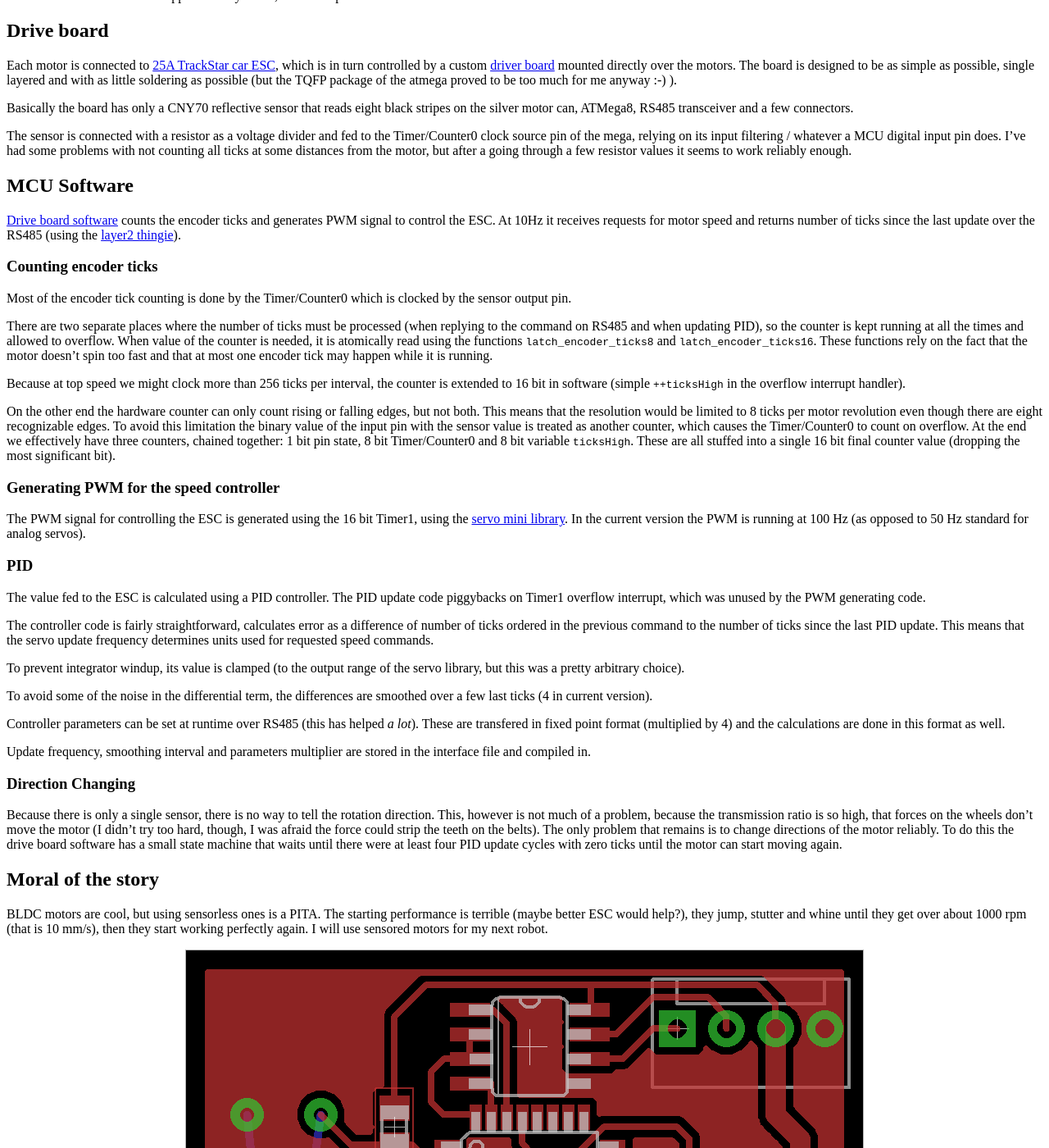
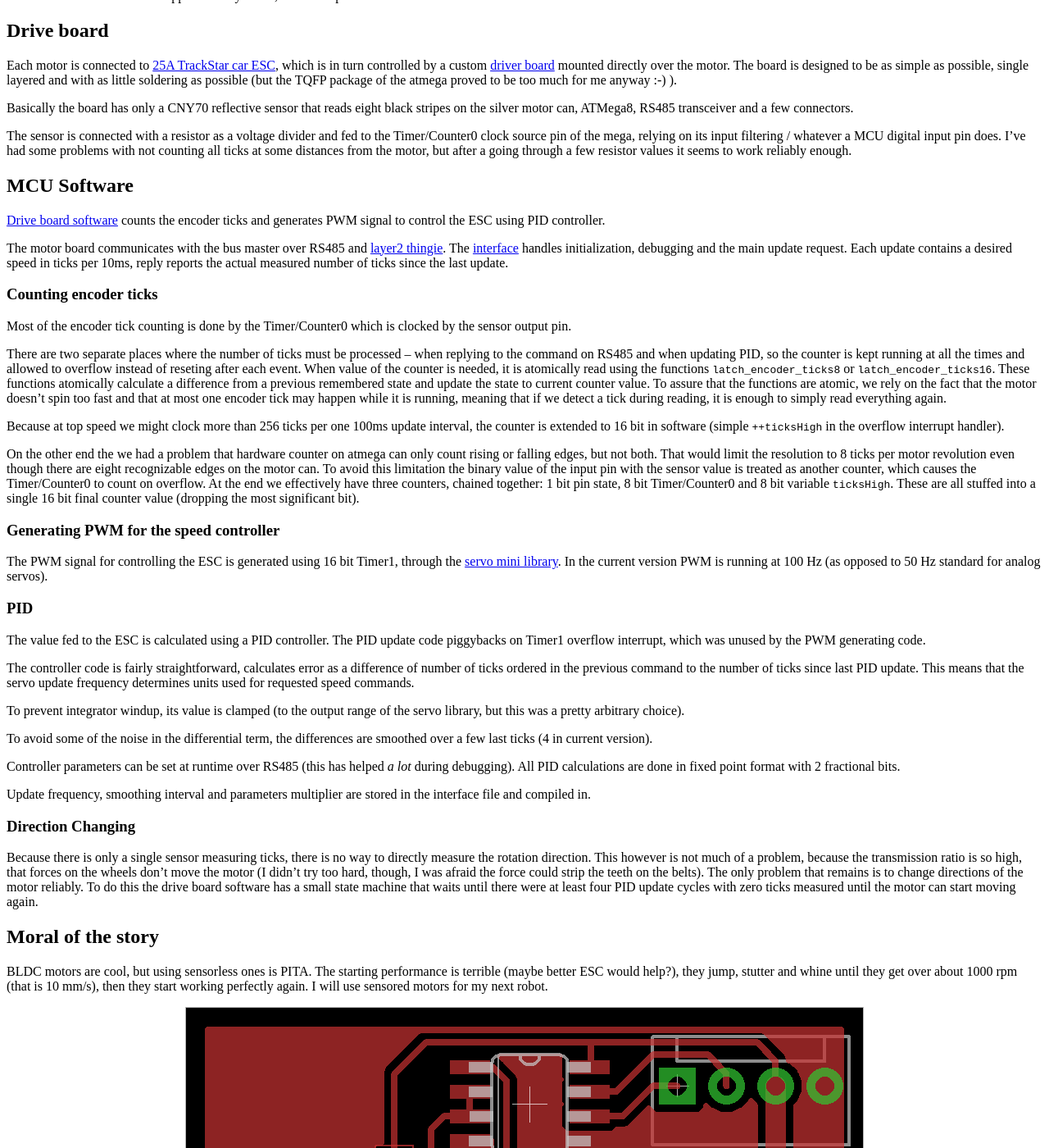
Before and after one commit to bluecube/robomower2, a Jekyll site: the page built from motor-control.markdown, in a window 1280 px wide and 1400 px high, scrolled down 344 px. Shown: the whole window at 82% size. Built offline with Jekyll 4.4.1, drawn with Linux system fonts in a browser that asks for light colours.

Commit message:
Updated motor control page.

```diff
--- a/motor-control.markdown
+++ b/motor-control.markdown
@@ -12,7 +12,7 @@ The total transmission ratio is approximately 137:1, maximal speed is 1.5 m/s.
 Each motor is connected to
 [25A TrackStar car ESC](https://hobbyking.com/hobbyking/store/__14630__Turnigy_TrackStar_25A_1_18th_Scale_Brushless_Car_ESC.html),
 which is in turn controlled by a custom [driver board]({{ site.repository_master }}/electronics/drive/)
-mounted directly over the motors.
+mounted directly over the motor.
 The board is designed to be as simple as possible, single layered and with as little
 soldering as possible (but the TQFP package of the atmega proved to be too much for me anyway :-) ).
 
@@ -27,29 +27,38 @@ but after a going through a few resistor values it seems to work reliably enough
 
 ## MCU Software
 [Drive board software]({{ site.repository_master }}/src_avr/drive/) counts the encoder ticks
-and generates PWM signal to control the ESC.
-At 10Hz it receives requests for motor speed and returns number of ticks
-since the last update over the RS485 (using the
-[layer2 thingie]({{ site.baseurl }}/internal-communication.html)).
+and generates PWM signal to control the ESC using PID controller.
+
+The motor board communicates with the bus master over RS485 and
+[layer2 thingie]({{ site.baseurl }}/internal-communication.html).
+The [interface]({{ site.repository_master }}/src_avr/drive/drive.interface)
+handles initialization, debugging and the main update request.
+Each update contains a desired speed in ticks per 10ms, reply reports the actual measured
+number of ticks since the last update.
 
 ### Counting encoder ticks
 Most of the encoder tick counting is done by the Timer/Counter0 which is clocked
 by the sensor output pin.
 
-There are two separate places where the number of ticks must be processed
-(when replying to the command on RS485 and when updating PID), so the counter is kept
-running at all the times and allowed to overflow.
+There are two separate places where the number of ticks must be processed --
+when replying to the command on RS485 and when updating PID, so the counter is kept
+running at all the times and allowed to overflow instead of reseting after each event.
 When value of the counter is needed, it is atomically read using the functions
-`latch_encoder_ticks8` and `latch_encoder_ticks16`.
-These functions rely on the fact that the motor doesn't spin too fast and that
-at most one encoder tick may happen while it is running.
+`latch_encoder_ticks8` or `latch_encoder_ticks16`.
+These functions atomically calculate a difference from a previous remembered state
+and update the state to current counter value.
+To assure that the functions are atomic, we rely on the fact that the motor doesn't
+spin too fast and that at most one encoder tick may happen while it is running,
+meaning that if we detect a tick during reading, it is enough to simply read everything
+again.
 
-Because at top speed we might clock more than 256 ticks per interval, the counter
+Because at top speed we might clock more than 256 ticks per one 100ms update interval, the counter
 is extended to 16 bit in software (simple `++ticksHigh` in the overflow interrupt handler).
 
-On the other end the hardware counter can only count rising or falling edges, but not both.
-This means that the resolution would be limited to 8 ticks per motor revolution
-even though there are eight recognizable edges.
+On the other end the we had a problem that hardware counter on atmega can only count
+rising or falling edges, but not both.
+That would limit the resolution to 8 ticks per motor revolution
+even though there are eight recognizable edges on the motor can.
 To avoid this limitation the binary value of the input pin with the sensor value
 is treated as another counter, which causes the Timer/Counter0 to count on overflow.
 At the end we effectively have three counters, chained together: 1 bit pin state,
@@ -58,9 +67,9 @@ These are all stuffed into a single 16 bit final counter value (dropping the mos
 bit).
 
 ### Generating PWM for the speed controller
-The PWM signal for controlling the ESC is generated using the 16 bit Timer1, using the
+The PWM signal for controlling the ESC is generated using 16 bit Timer1, through the
 [servo mini library]({{ site.repository_master }}/src_avr/servo/).
-In the current version the PWM is running at 100 Hz (as opposed to 50 Hz standard
+In the current version PWM is running at 100 Hz (as opposed to 50 Hz standard
 for analog servos).
 
 ### PID
@@ -80,25 +89,25 @@ servo library, but this was a pretty arbitrary choice).
 To avoid some of the noise in the differential term, the differences are smoothed
 over a few last ticks (4 in current version).
 
-Controller parameters can be set at runtime over RS485 (this has helped *a lot*).
-These are transfered in fixed point format (multiplied by 4) and the calculations
-are done in this format as well.
+Controller parameters can be set at runtime over RS485 (this has helped *a lot* during debugging).
+All PID calculations are done in fixed point format with 2 fractional bits.
 
 Update frequency, smoothing interval and parameters multiplier are stored in the
 interface file and compiled in.
 
 ### Direction Changing
-Because there is only a single sensor, there is no way to tell the rotation direction.
-This, however is not much of a problem, because the transmission ratio is so high,
+Because there is only a single sensor measuring ticks, there is no way to directly
+measure the rotation direction.
+This however is not much of a problem, because the transmission ratio is so high,
 that forces on the wheels don't move the motor (I didn't try too hard, though,
 I was afraid the force could strip the teeth on the belts).
 The only problem that remains is to change directions of the motor reliably.
 To do this the drive board software has a small state machine that waits
-until there were at least four PID update cycles with zero ticks until the motor
+until there were at least four PID update cycles with zero ticks measured until the motor
 can start moving again.
 
 ## Moral of the story
-BLDC motors are cool, but using sensorless ones is a PITA.
+BLDC motors are cool, but using sensorless ones is PITA.
 The starting performance is terrible (maybe better ESC would help?),
 they jump, stutter and whine until they get over about 1000 rpm (that is 10 mm/s),
 then they start working perfectly again.
```
Also changed, not shown: other parts of motor-control.markdown (+1 -1 lines).
